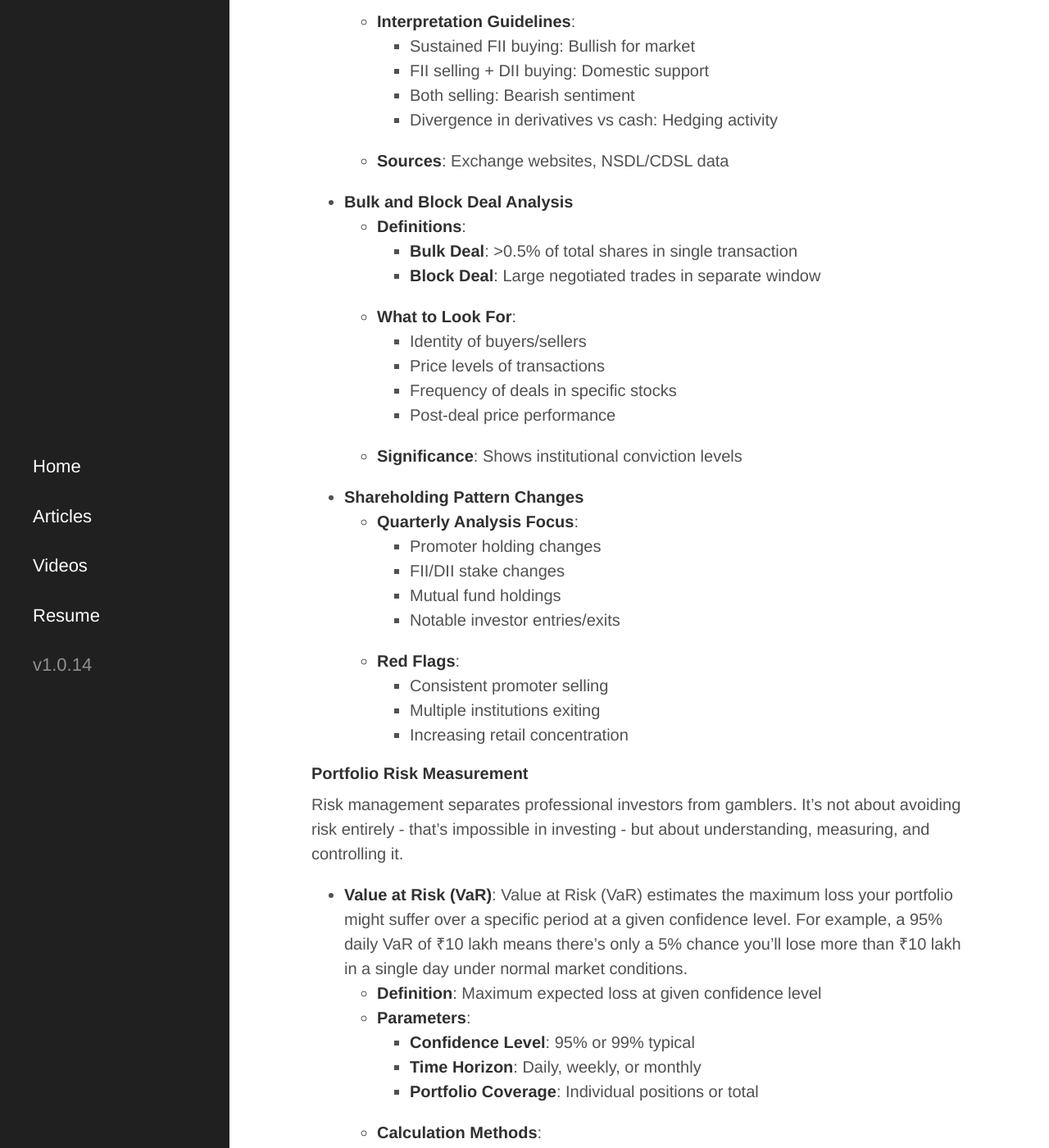
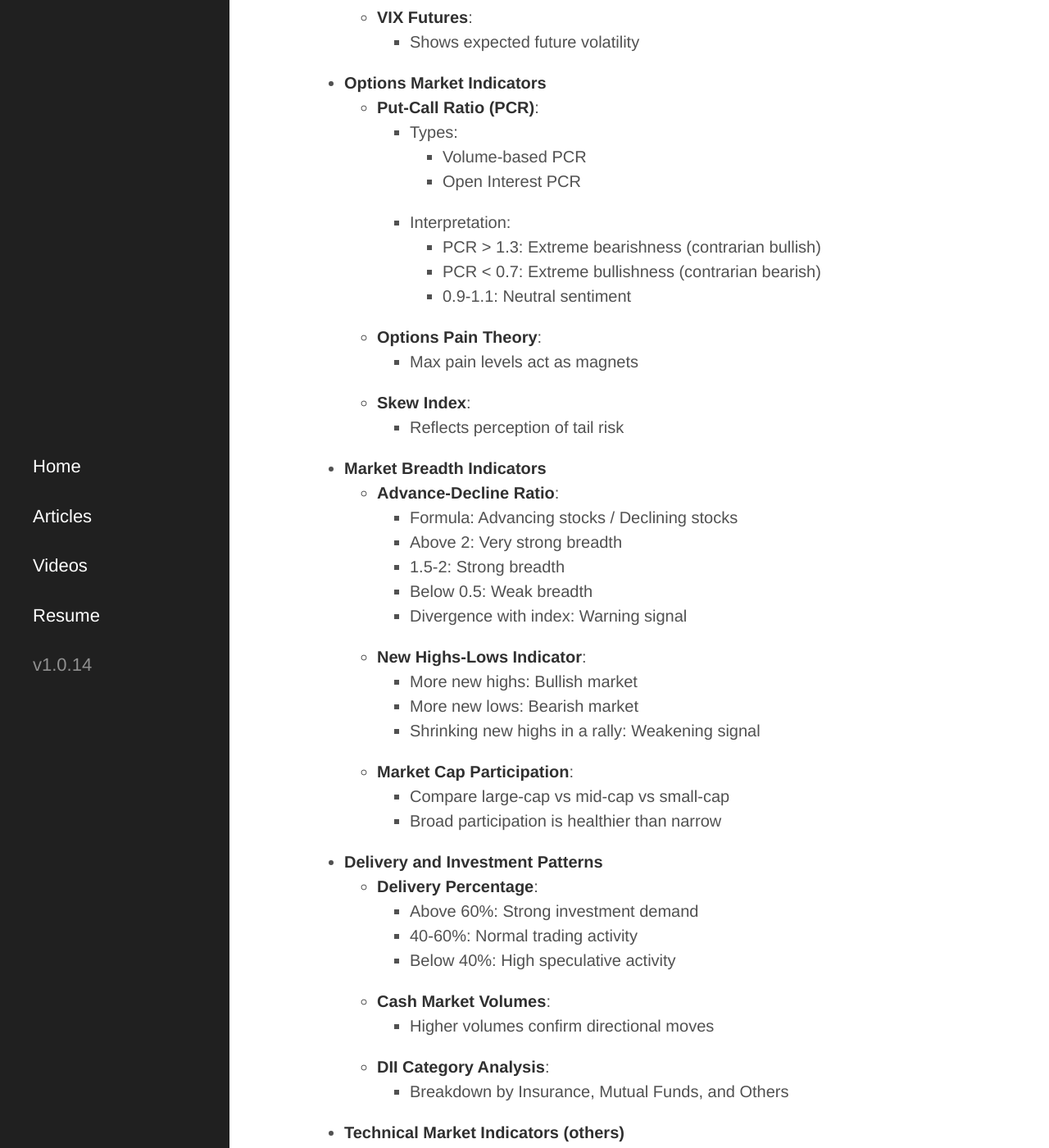
Before and after one commit to surajvm1/surajv311.github.io, a Jekyll site: the page built from _posts/2025-07-06-finance-learnings.md, in a window 1280 px wide and 1400 px high, scrolled down 74880 px. Shown: the whole window at 82% size. Built offline with Jekyll 4.4.1, drawn with Linux system fonts in a browser that asks for light colours; some web fonts are replaced; some of the changed text lies outside the part shown.

Commit message:
added some points on volatility

```diff
--- a/_posts/2025-07-06-finance-learnings.md
+++ b/_posts/2025-07-06-finance-learnings.md
@@ -2109,6 +2109,68 @@
     - Consistent growth record
     - Strong balance sheet
 
+- **Volatility Indicators**
+  - **India VIX (Volatility Index)**:
+    - Below 15: Low volatility, potential complacency
+    - 15-20: Normal market conditions
+    - 20-30: Elevated uncertainty
+    - Above 30: Extreme fear/uncertainty
+    - Contrarian indicator at extremes
+  - **VIX Futures**:
+    - Shows expected future volatility
+
+- **Options Market Indicators**
+  - **Put-Call Ratio (PCR)**:
+    - Types:
+      - Volume-based PCR
+      - Open Interest PCR
+    - Interpretation:
+      - PCR > 1.3: Extreme bearishness (contrarian bullish)
+      - PCR < 0.7: Extreme bullishness (contrarian bearish)
+      - 0.9-1.1: Neutral sentiment
+  - **Options Pain Theory**:
+    - Max pain levels act as magnets
+  - **Skew Index**:
+    - Reflects perception of tail risk
+
+- **Market Breadth Indicators**
+  - **Advance-Decline Ratio**:
+    - Formula: Advancing stocks / Declining stocks
+    - Above 2: Very strong breadth
+    - 1.5-2: Strong breadth
+    - Below 0.5: Weak breadth
+    - Divergence with index: Warning signal
+  - **New Highs-Lows Indicator**:
+    - More new highs: Bullish market
+    - More new lows: Bearish market
+    - Shrinking new highs in a rally: Weakening signal
+  - **Market Cap Participation**:
+    - Compare large-cap vs mid-cap vs small-cap
+    - Broad participation is healthier than narrow
+
+- **Delivery and Investment Patterns**
+  - **Delivery Percentage**:
+    - Above 60%: Strong investment demand
+    - 40-60%: Normal trading activity
+    - Below 40%: High speculative activity
+  - **Cash Market Volumes**:
+    - Higher volumes confirm directional moves
+  - **DII Category Analysis**:
+    - Breakdown by Insurance, Mutual Funds, and Others
+
+- **Technical Market Indicators (others)**
+  - **McClellan Oscillator**:
+    - Measures breadth momentum
+    - Above +100: Overbought breadth
+    - Below -100: Oversold breadth
+    - Zero line crossovers signal shifts in trend
+  - **TRIN (Arms Index)**:
+    - Combines advances/declines with volume
+    - Below 1: Bullish pressure
+    - Above 1: Bearish pressure
+  - **High-Low Index**:
+    - Tracks percentage of stocks making new highs
+
 #### Institutional Activity Tracking
 
 - **FII/DII Flow Analysis**
```
